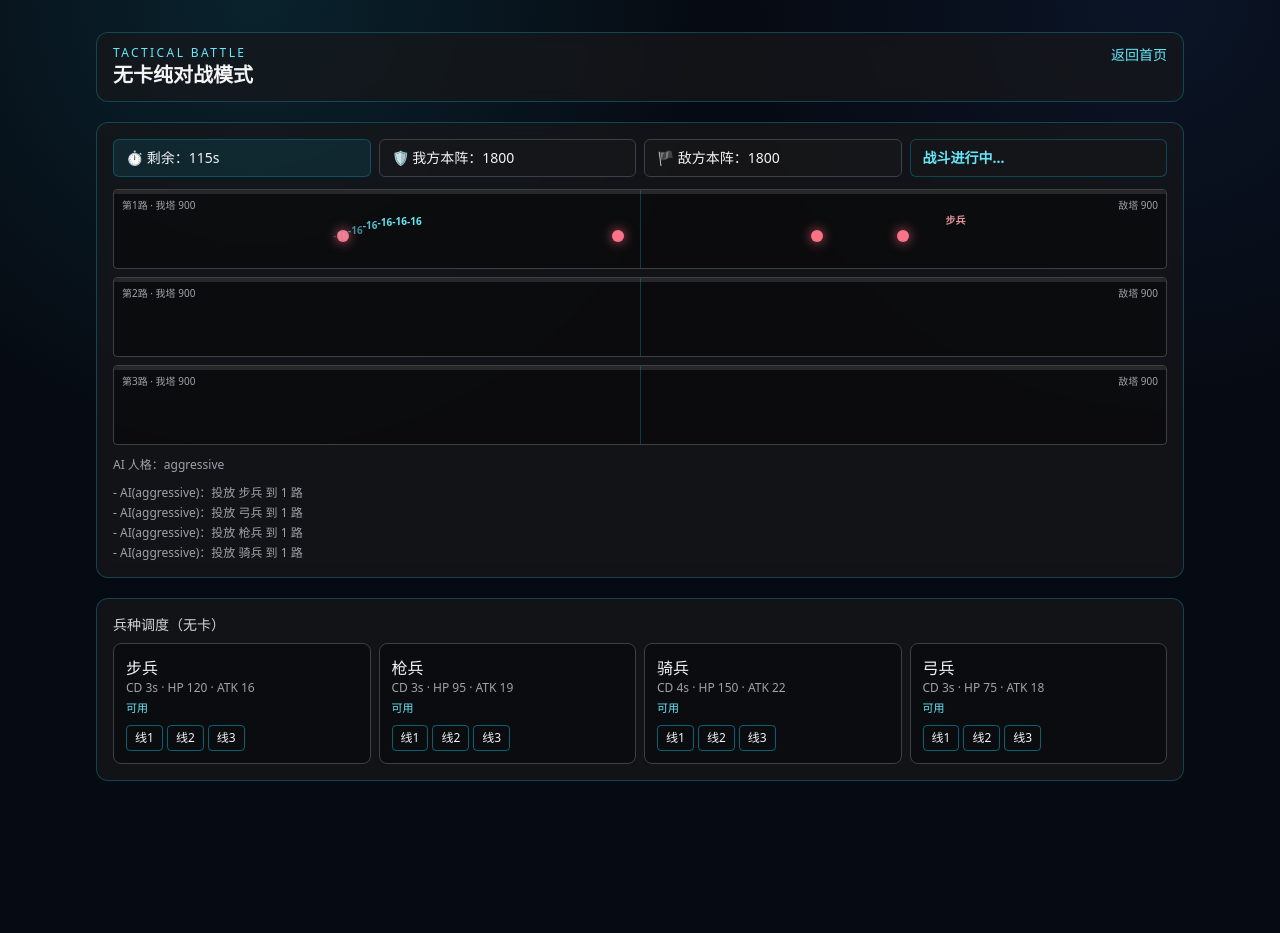
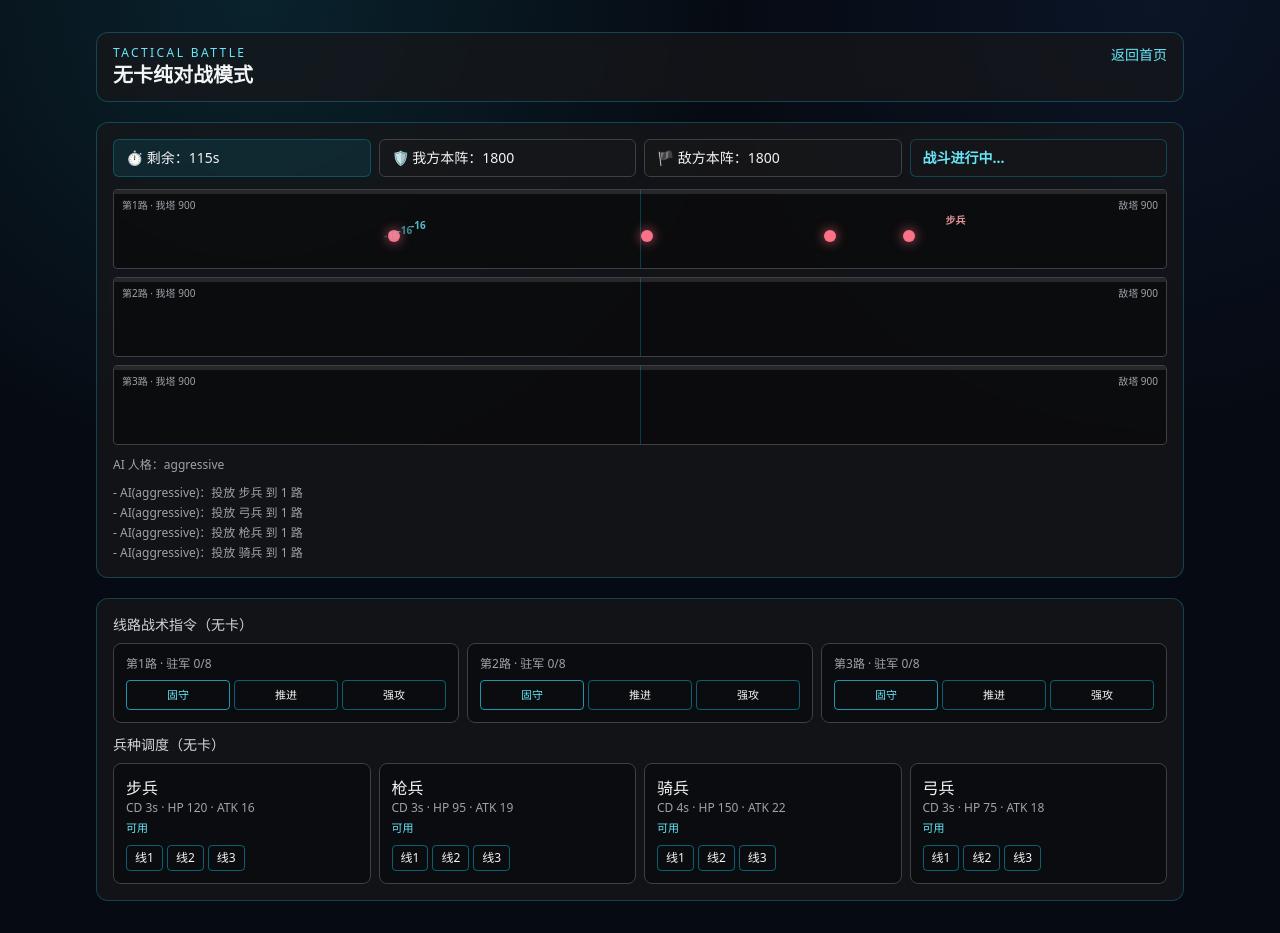
Before and after one commit to Sinon4869/sinon_warring_states_game, a Next.js app: page /battle in a window 1280 px wide. Before the commit the page ends 813 px from the top, so only its background shows below. Built offline with nearby package versions, Linux system fonts and the light colour scheme.

Commit message:
feat(battle): add lane tactical orders and garrison cap for card-free mode

```diff
--- a/app/battle/page.tsx
+++ b/app/battle/page.tsx
@@ -31,6 +31,8 @@ type Unit = {
   range: number;
   cooldown: number;
 };
+
+type LaneOrder = 'hold' | 'push' | 'burst';
 
 type CombatFx = {
   id: string;
@@ -80,6 +82,7 @@ export default function BattlePage() {
 
   const [playerTroopCd, setPlayerTroopCd] = useState<Record<string, number>>({});
   const [aiTroopCd, setAiTroopCd] = useState<Record<string, number>>({});
+  const [laneOrders, setLaneOrders] = useState<LaneOrder[]>(['hold', 'hold', 'hold']);
   const [effects, setEffects] = useState<CombatFx[]>([]);
   const [shake, setShake] = useState(0);
   const [coreFlash, setCoreFlash] = useState<Side | null>(null);
@@ -108,10 +111,19 @@ export default function BattlePage() {
 
   const deploy = useCallback((owner: Side, troop: Troop, lane: number) => {
     if (!running) return;
+    const sameLane = units.filter((u) => u.owner === owner && u.lane === lane).length;
+    const laneCap = 8;
+    if (sameLane >= laneCap) {
+      if (owner === 'player') spawnFx(lane, 26, '该路已满', 'rose');
+      return;
+    }
+
     if (owner === 'player') {
       const left = playerTroopCd[troop.id] ?? 0;
       if (left > 0) return;
-      setPlayerTroopCd((s) => ({ ...s, [troop.id]: troop.cdMs }));
+      const order = laneOrders[lane] ?? 'hold';
+      const cdFactor = order === 'burst' ? 1.2 : order === 'push' ? 1.1 : 1;
+      setPlayerTroopCd((s) => ({ ...s, [troop.id]: Math.round(troop.cdMs * cdFactor) }));
     } else {
       const left = aiTroopCd[troop.id] ?? 0;
       if (left > 0) return;
@@ -120,7 +132,7 @@ export default function BattlePage() {
     setUnits((prev) => [...prev, makeUnit(troop, owner, lane)]);
     spawnFx(lane, owner === 'player' ? 20 : 80, troop.name, owner === 'player' ? 'cyan' : 'rose');
     track({ name: owner === 'player' ? 'battle_deploy' : 'battle_ai_deploy', at: Date.now(), props: { troop: troop.id, lane } });
-  }, [running, playerTroopCd, aiTroopCd, spawnFx]);
+  }, [running, units, playerTroopCd, aiTroopCd, spawnFx, laneOrders]);
 
   useEffect(() => {
     if (!coreFlash) return;
@@ -175,12 +187,16 @@ export default function BattlePage() {
         for (const unit of next) {
           const enemies = next.filter((x) => x.owner !== unit.owner && x.lane === unit.lane && x.hp > 0);
           const nearest = enemies.sort((a, b) => Math.abs(a.x - unit.x) - Math.abs(b.x - unit.x))[0];
+          const order = unit.owner === 'player' ? laneOrders[unit.lane] ?? 'hold' : 'hold';
+          const atkFactor = order === 'burst' ? 1.25 : order === 'push' ? 1.1 : 1;
+          const moveFactor = order === 'push' ? 1.18 : order === 'hold' ? 0.92 : 1;
 
           if (nearest && Math.abs(nearest.x - unit.x) <= unit.range) {
             if (unit.cooldown <= 0) {
-              nearest.hp -= unit.atk;
-              spawnFx(unit.lane, nearest.x, `-${unit.atk}`, unit.owner === 'player' ? 'cyan' : 'rose');
-              unit.cooldown = 0.8;
+              const damage = Math.round(unit.atk * atkFactor);
+              nearest.hp -= damage;
+              spawnFx(unit.lane, nearest.x, `-${damage}`, unit.owner === 'player' ? 'cyan' : 'rose');
+              unit.cooldown = order === 'burst' ? 0.95 : 0.8;
             }
             continue;
           }
@@ -213,7 +229,7 @@ export default function BattlePage() {
             continue;
           }
 
-          unit.x += (unit.owner === 'player' ? 1 : -1) * unit.speed * dt;
+          unit.x += (unit.owner === 'player' ? 1 : -1) * unit.speed * moveFactor * dt;
         }
 
         const towerShoot = (owner: Side, lane: number, towerHp: number) => {
@@ -247,7 +263,7 @@ export default function BattlePage() {
     }, 100);
 
     return () => clearInterval(timer);
-  }, [running, units, aiPersona, playerTroopCd, aiTroopCd, aiTowers, playerTowers, playerCore, aiCore, deploy, spawnFx]);
+  }, [running, units, aiPersona, playerTroopCd, aiTroopCd, aiTowers, playerTowers, playerCore, aiCore, deploy, spawnFx, laneOrders]);
 
   const result = useMemo(() => {
     if (running) return '';
@@ -349,6 +365,34 @@ export default function BattlePage() {
       </section>
 
       <section className="panel p-4 pb-[calc(env(safe-area-inset-bottom)+12px)] md:pb-4">
+        <p className="mb-2 text-sm text-zinc-300">线路战术指令（无卡）</p>
+        <div className="mb-3 grid gap-2 md:grid-cols-3">
+          {[0, 1, 2].map((lane) => {
+            const order = laneOrders[lane];
+            const playerCount = units.filter((u) => u.owner === 'player' && u.lane === lane).length;
+            return (
+              <div key={`order-${lane}`} className="rounded-lg border border-zinc-700 bg-zinc-950/60 p-3">
+                <p className="text-xs text-zinc-400">第{lane + 1}路 · 驻军 {playerCount}/8</p>
+                <div className="mt-2 grid grid-cols-3 gap-1">
+                  {([
+                    ['hold', '固守'],
+                    ['push', '推进'],
+                    ['burst', '强攻']
+                  ] as const).map(([k, label]) => (
+                    <button
+                      key={`${lane}-${k}`}
+                      onClick={() => setLaneOrders((prev) => prev.map((v, i) => (i === lane ? k : v)) as LaneOrder[])}
+                      className={`chip-btn px-1 py-1 text-[11px] ${order === k ? 'border-cyan-400/70 text-cyan-300' : ''}`}
+                    >
+                      {label}
+                    </button>
+                  ))}
+                </div>
+              </div>
+            );
+          })}
+        </div>
+
         <p className="mb-2 text-sm text-zinc-300">兵种调度（无卡）</p>
         <div className="grid gap-2 md:grid-cols-4">
           {TROOPS.map((t) => {
```
